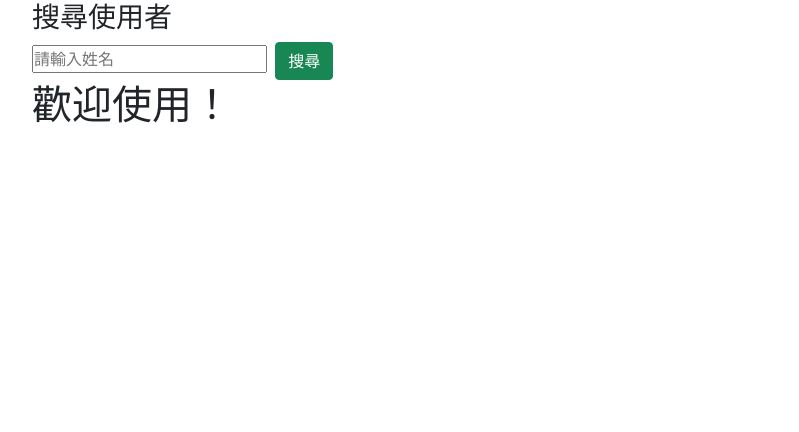
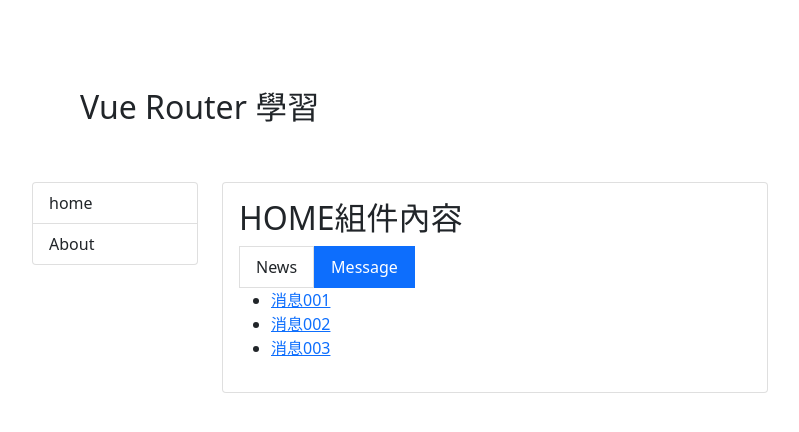
Before and after one commit to owen013288/Vue3CLI, a Vue app: page /Home/Message in a window 1280 px wide. Shown: the top 432 px of the page, without its empty margins (50-849 px from the left). Built offline with nearby package versions, Linux system fonts and the light colour scheme.

Commit message:
npm install vue-router@4.0.0-beta.13 添加路由規則 使用基本路由、嵌套路由以及路由攜帶參數

```diff
--- a/package.json
+++ b/package.json
@@ -17,6 +17,7 @@
     "moment": "^2.29.1",
     "pubsub-js": "^1.9.4",
     "vue": "^3.2.13",
+    "vue-router": "^4.0.0-beta.13",
     "vuex": "^4.0.0-alpha.1"
   },
   "devDependencies": {
--- a/src/App.vue
+++ b/src/App.vue
@@ -1,25 +1,48 @@
 <template>
-  <div class="container">
-    <Search />
-    <List />
+  <div class="container mt-3">
+    <Banner />
+    <div class="row">
+      <div class="col-2">
+        <div class="list-group">
+          <!-- 原始作法 -->
+          <!-- <a href="./about.html" class="list-group-item active">About</a>
+          <a href="./home.html" class="list-group-item">home</a> -->
+
+          <!-- 新作法 -->
+          <router-link
+            class="list-group-item"
+            active-class="active"
+            to="../components/路由/pages/home"
+          >
+            home
+          </router-link>
+          <router-link
+            class="list-group-item"
+            active-class="active"
+            to="../components/路由/pages/About"
+          >
+            About
+          </router-link>
+        </div>
+      </div>
+      <div class="col-6">
+        <div class="card">
+          <div class="card-body">
+            <!-- 指定組件的呈現位置 -->
+            <router-view></router-view>
+          </div>
+        </div>
+      </div>
+    </div>
   </div>
 </template>
 
 <script>
-import Search from "./components/搜索案例/Search.vue";
-import List from "./components/搜索案例/List.vue";
+import Banner from "./components/路由/Banner.vue";
 export default {
   name: "App",
   components: {
-    Search,
-    List,
+    Banner,
   },
 };
 </script>
-
-<style>
-* {
-  margin: 0;
-  padding: 0;
-}
-</style>
--- /dev/null
+++ b/src/components/路由/Banner.vue
@@ -0,0 +1,23 @@
+<template>
+  <div class="row">
+    <div class="col-offset-2 col-8">
+      <div class="mt-4 p-5">
+        <h2>{{ showInfo }}</h2>
+      </div>
+    </div>
+  </div>
+</template>
+
+<script>
+export default {
+  name: "Banner",
+  data() {
+    return {
+      showInfo: "Vue Router 學習",
+    };
+  },
+};
+</script>
+
+<style>
+</style>
--- /dev/null
+++ b/src/components/路由/pages/About.vue
@@ -0,0 +1,11 @@
+<template>
+  <div>
+    <h2>我是About</h2>
+  </div>
+</template>
+
+<script>
+export default {
+  name: "About",
+};
+</script>
--- /dev/null
+++ b/src/components/路由/pages/Detail.vue
@@ -0,0 +1,15 @@
+<template>
+  <ul>
+    <li>消息編碼：{{ $route.query.id }}</li>
+    <li>消息標題：{{ $route.query.title }}</li>
+  </ul>
+</template>
+
+<script>
+export default {
+  name: "Detail",
+};
+</script>
+
+<style>
+</style>
--- /dev/null
+++ b/src/components/路由/pages/Home.vue
@@ -0,0 +1,32 @@
+<template>
+  <div>
+    <h2>HOME組件內容</h2>
+    <ul class="nav">
+      <li>
+        <router-link
+          class="list-group-item"
+          active-class="active"
+          to="/Home/News"
+        >
+          News
+        </router-link>
+      </li>
+      <li>
+        <router-link
+          class="list-group-item"
+          active-class="active"
+          to="/Home/Message"
+        >
+          Message
+        </router-link>
+      </li>
+    </ul>
+    <router-view></router-view>
+  </div>
+</template>
+
+<script>
+export default {
+  name: "Home",
+};
+</script>
--- /dev/null
+++ b/src/components/路由/pages/Message.vue
@@ -0,0 +1,53 @@
+<template>
+  <div>
+    <ul>
+      <li v-for="m in messageList" :key="m.id">
+        <!-- 跳轉路由並攜帶query參數，to的字符串寫法 -->
+        <!-- <router-link :to="`/Home/Message/Detail?id=${m.id}&title=${m.title}`">
+          {{ m.title }}
+        </router-link> -->
+
+        <!-- 跳轉路由並攜帶query參數，to的對象寫法 -->
+        <router-link
+          :to="{
+            path: '/Home/Message/Detail',
+            query: {
+              id: m.id,
+              title: m.title,
+            },
+          }"
+        >
+          {{ m.title }}
+        </router-link>
+      </li>
+    </ul>
+    <router-view></router-view>
+  </div>
+</template>
+
+<script>
+export default {
+  name: "Message",
+  data() {
+    return {
+      messageList: [
+        {
+          id: "001",
+          title: "消息001",
+        },
+        {
+          id: "002",
+          title: "消息002",
+        },
+        {
+          id: "003",
+          title: "消息003",
+        },
+      ],
+    };
+  },
+};
+</script>
+
+<style>
+</style>
--- /dev/null
+++ b/src/components/路由/pages/News.vue
@@ -0,0 +1,21 @@
+<template>
+  <div>
+    <ul>
+      <li>news001</li>
+      <li>news002</li>
+      <li>news003</li>
+    </ul>
+  </div>
+</template>
+
+<script>
+export default {
+  name: "News",
+  data() {
+    return {};
+  },
+};
+</script>
+
+<style>
+</style>
--- a/src/main.js
+++ b/src/main.js
@@ -10,11 +10,13 @@ import BootstrapVue3 from 'bootstrap-vue-3'
 import 'bootstrap/dist/css/bootstrap.css'
 import 'bootstrap-vue-3/dist/bootstrap-vue-3.css'
 import store from './store'
+import router from './router'
 
 const eventBus = mitt();
 const app = createApp(App);
 app.use(BootstrapVue3)
 app.use(store)
+app.use(router)
 // 把 mitt 加入 Vue 的全域 Property，讓任何一個元件都能使用
 app.config.globalProperties.eventBus = eventBus;
 app.mount("#app");
--- /dev/null
+++ b/src/router/index.js
@@ -0,0 +1,37 @@
+// 該文件專門用於創建整個應用的路由器
+import { createRouter, createWebHistory } from "vue-router";
+
+// 創建並報露一個路由器
+export default createRouter({
+    history: createWebHistory(),
+    routes: [
+        {
+            path: "/",
+            component: () => import("../components/路由/pages/Home.vue"),
+        },
+        {
+            path: "/Home",
+            component: () => import("../components/路由/pages/Home.vue"),
+            children: [
+                {
+                    path: "News",
+                    component: () => import("../components/路由/pages/News.vue")
+                },
+                {
+                    path: "Message",
+                    component: () => import("../components/路由/pages/Message.vue"),
+                    children: [
+                        {
+                            path: "Detail",
+                            component: () => import("../components/路由/pages/Detail.vue"),
+                        }
+                    ]
+                }
+            ]
+        },
+        {
+            path: "/about",
+            component: () => import("../components/路由/pages/About.vue")
+        }
+    ]
+});
```
Also changed, not shown: 1 other file (tests, documents, lock files or other folders).
